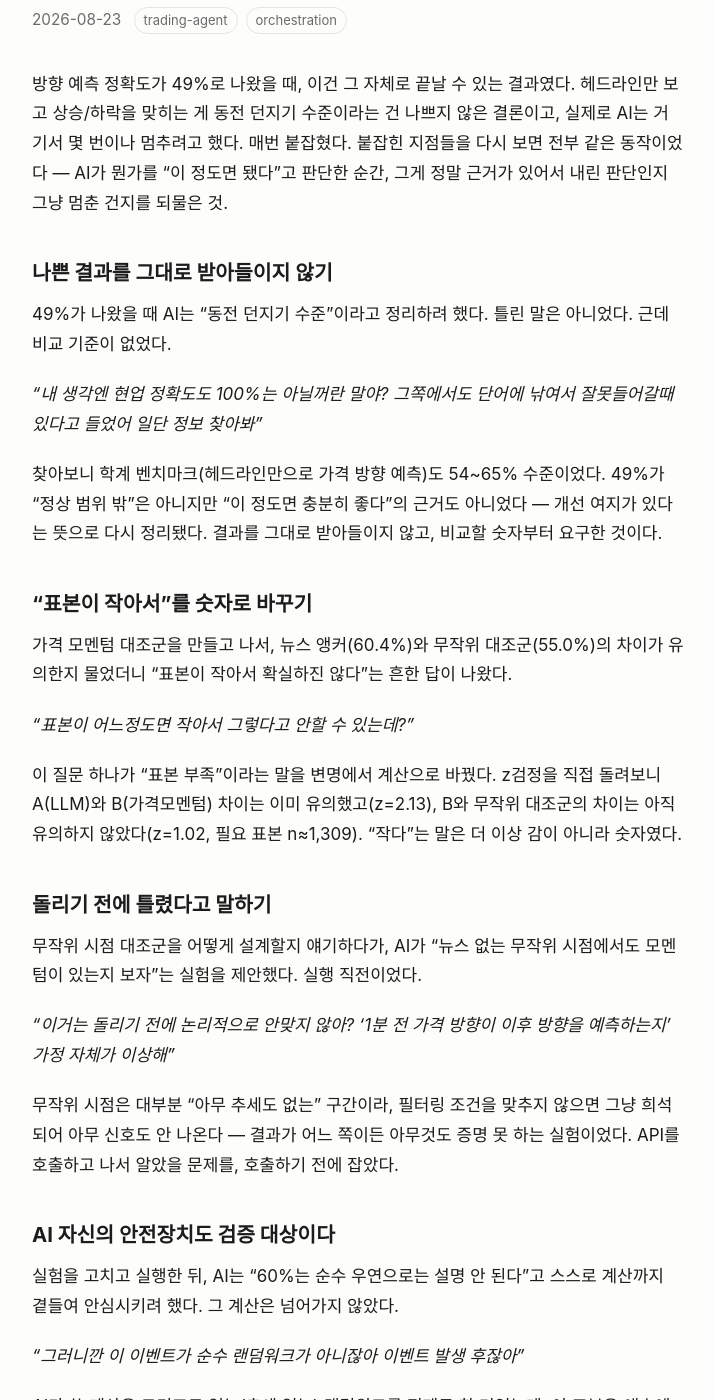
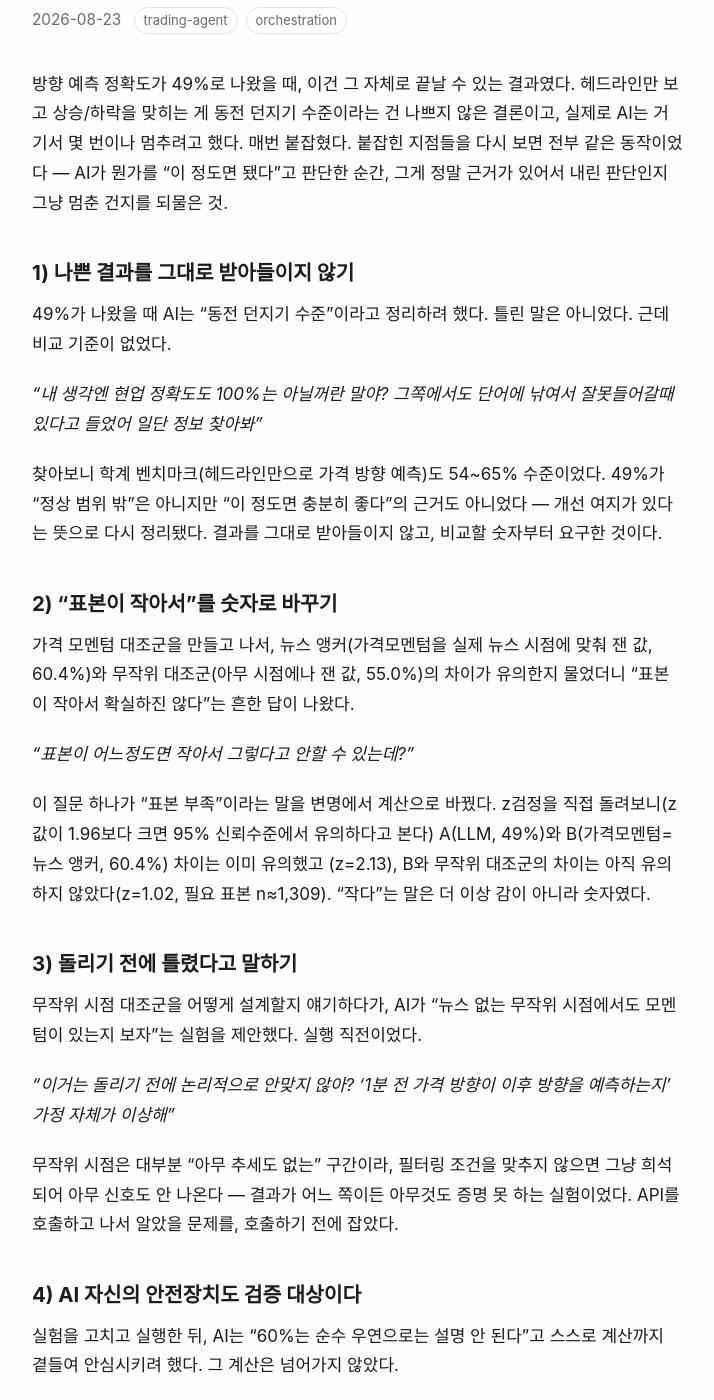
Before and after one commit to bakujinDev/bakujinDev.github.io, a Jekyll site: the page built from _posts/2026-08-23-direction-accuracy-review.md, in a window 1280 px wide and 1400 px high, scrolled down 209 px. Shown: the whole window, without its empty margins (282-996 px from the left). Built offline with Jekyll 4.4.1, drawn with Linux system fonts in a browser that asks for light colours; some of the changed text lies outside the part shown.

Commit message:
direction-accuracy-review: number section headers, clarify z-test naming
Adds 1)-6) numbering to match the established convention, bridges the
"뉴스 앵커" / "B(가격모멘텀)" naming switch, and glosses the z>1.96
significance threshold for readers unfamiliar with z-tests.

Co-Authored-By: Claude Sonnet 5 <noreply@anthropic.com>

```diff
--- a/_posts/2026-08-23-direction-accuracy-review.md
+++ b/_posts/2026-08-23-direction-accuracy-review.md
@@ -12,7 +12,7 @@ categories: [trading-agent, orchestration]
 됐다"고 판단한 순간, 그게 정말 근거가 있어서 내린 판단인지 그냥 멈춘
 건지를 되물은 것.
 
-### 나쁜 결과를 그대로 받아들이지 않기
+### 1) 나쁜 결과를 그대로 받아들이지 않기
 
 49%가 나왔을 때 AI는 "동전 던지기 수준"이라고 정리하려 했다. 틀린 말은
 아니었다. 근데 비교 기준이 없었다.
@@ -25,19 +25,21 @@ categories: [trading-agent, orchestration]
 개선 여지가 있다는 뜻으로 다시 정리됐다. 결과를 그대로 받아들이지 않고,
 비교할 숫자부터 요구한 것이다.
 
-### "표본이 작아서"를 숫자로 바꾸기
+### 2) "표본이 작아서"를 숫자로 바꾸기
 
-가격 모멘텀 대조군을 만들고 나서, 뉴스 앵커(60.4%)와 무작위 대조군(55.0%)의
-차이가 유의한지 물었더니 "표본이 작아서 확실하진 않다"는 흔한 답이 나왔다.
+가격 모멘텀 대조군을 만들고 나서, 뉴스 앵커(가격모멘텀을 실제 뉴스 시점에
+맞춰 잰 값, 60.4%)와 무작위 대조군(아무 시점에나 잰 값, 55.0%)의 차이가
+유의한지 물었더니 "표본이 작아서 확실하진 않다"는 흔한 답이 나왔다.
 
 *"표본이 어느정도면 작아서 그렇다고 안할 수 있는데?"*
 
 이 질문 하나가 "표본 부족"이라는 말을 변명에서 계산으로 바꿨다. z검정을
-직접 돌려보니 A(LLM)와 B(가격모멘텀) 차이는 이미 유의했고(z=2.13),
-B와 무작위 대조군의 차이는 아직 유의하지 않았다(z=1.02, 필요 표본
-n≈1,309). "작다"는 말은 더 이상 감이 아니라 숫자였다.
+직접 돌려보니(z값이 1.96보다 크면 95% 신뢰수준에서 유의하다고 본다)
+A(LLM, 49%)와 B(가격모멘텀=뉴스 앵커, 60.4%) 차이는 이미 유의했고
+(z=2.13), B와 무작위 대조군의 차이는 아직 유의하지 않았다(z=1.02,
+필요 표본 n≈1,309). "작다"는 말은 더 이상 감이 아니라 숫자였다.
 
-### 돌리기 전에 틀렸다고 말하기
+### 3) 돌리기 전에 틀렸다고 말하기
 
 무작위 시점 대조군을 어떻게 설계할지 얘기하다가, AI가 "뉴스 없는 무작위
 시점에서도 모멘텀이 있는지 보자"는 실험을 제안했다. 실행 직전이었다.
@@ -50,7 +52,7 @@ n≈1,309). "작다"는 말은 더 이상 감이 아니라 숫자였다.
 증명 못 하는 실험이었다. API를 호출하고 나서 알았을 문제를, 호출하기 전에
 잡았다.
 
-### AI 자신의 안전장치도 검증 대상이다
+### 4) AI 자신의 안전장치도 검증 대상이다
 
 실험을 고치고 실행한 뒤, AI는 "60%는 순수 우연으로는 설명 안 된다"고
 스스로 계산까지 곁들여 안심시키려 했다. 그 계산은 넘어가지 않았다.
```
Also changed, not shown: other parts of _posts/2026-08-23-direction-accuracy-review.md (+2 -2 lines).
